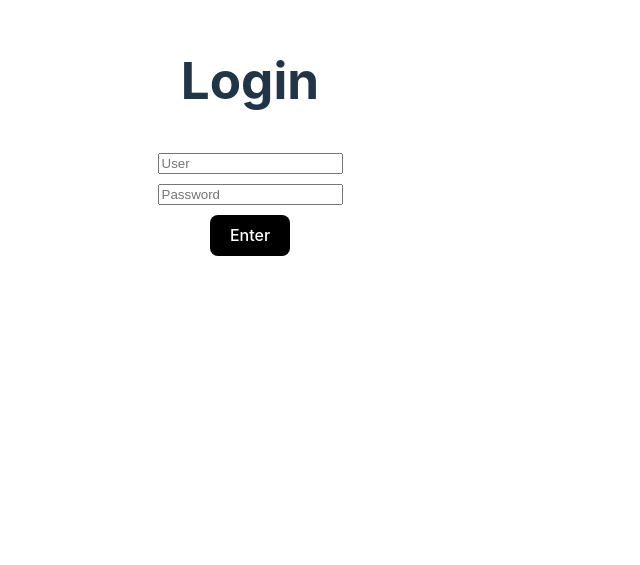
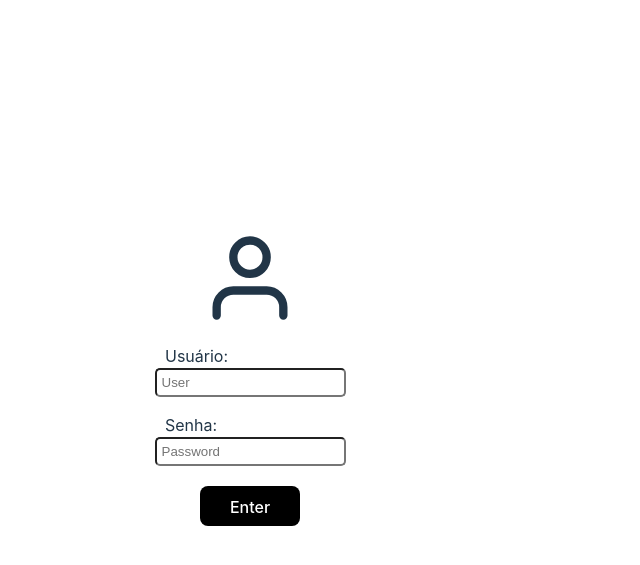
Before and after one commit to lindomarbatistao/3DSMB-11, a React (Vite) app in the folder front/: page / in a window 1280 px wide. Shown: the part 263-828 px from the top of the page, without its empty margins (0-640 px from the left). Before the commit the page ends 800 px from the top, so only its background shows below. Built offline with nearby package versions, Linux system fonts and the light colour scheme.

Commit message:
11-02-2025 8:41

```diff
--- a/front/src/components/login/index.jsx
+++ b/front/src/components/login/index.jsx
@@ -1,14 +1,15 @@
-import React, {useState} from "react";
+import React, { useState } from "react";
 import './styles.css'
 import axios from 'axios'
-import {useNavigate} from 'react-router-dom'
+import { useNavigate } from 'react-router-dom'
+import { FiUser } from 'react-icons/fi'
 
-export default function Login(){
+export default function Login() {
     const [user, setUser] = useState('')
     const [password, setPassword] = useState('')
     const navigate = useNavigate()
 
-    const logar = async ()=>{
+    const logar = async () => {
         console.log("Usuário: ", user)
         console.log("Senha: ", password)
 
@@ -29,28 +30,34 @@ export default function Login(){
 
     }
 
-    return(
+    return (
+        <main>
             <div className="container_login">
-            <h1>Login</h1>
+                <section className="section">
+                    <FiUser className="user" />
+
+                    <p>Usuário:</p>
                     <input
                         className="caixa"
                         placeholder="User"
                         type="text"
                         value={user}
-                onChange={(e)=>{setUser(e.target.value)}}
+                        onChange={(e) => { setUser(e.target.value) }}
                     />
-
+                    <p>Senha:</p>
                     <input
                         className="caixa"
                         placeholder="Password"
                         type="password"
                         value={password}
-                onChange={(e)=>{setPassword(e.target.value)}}
+                        onChange={(e) => { setPassword(e.target.value) }}
                     />
 
                     <button className="btn" onClick={logar}>
                         Enter
                     </button>
+                </section>
             </div>
+        </main>
     )
 }
--- a/front/src/components/login/styles.css
+++ b/front/src/components/login/styles.css
@@ -8,11 +8,34 @@
 }
 
 .caixa{
-    margin-top: 10px;
+    margin-top: 0px;
+    padding: 5px;
+    border-radius: 5px;
 }
 
 .btn{
-    margin-top: 10px;
+    margin-top: 20px;
     color: white;
     background-color: black;
+    width: 100px;
+    height: 40px;
 }
+
+.section{
+    display: flex;
+    align-items: center;
+    justify-content: center;
+    width: 100vw;
+    height: 100vw;
+    flex-direction: column;
+}
+
+.user{
+    width: 100px;
+    height: 100px;
+}
+
+p{
+    margin-bottom: 0;
+    width: 170px;
+}
```
Lines whose indentation alone changed are shown as unchanged.
